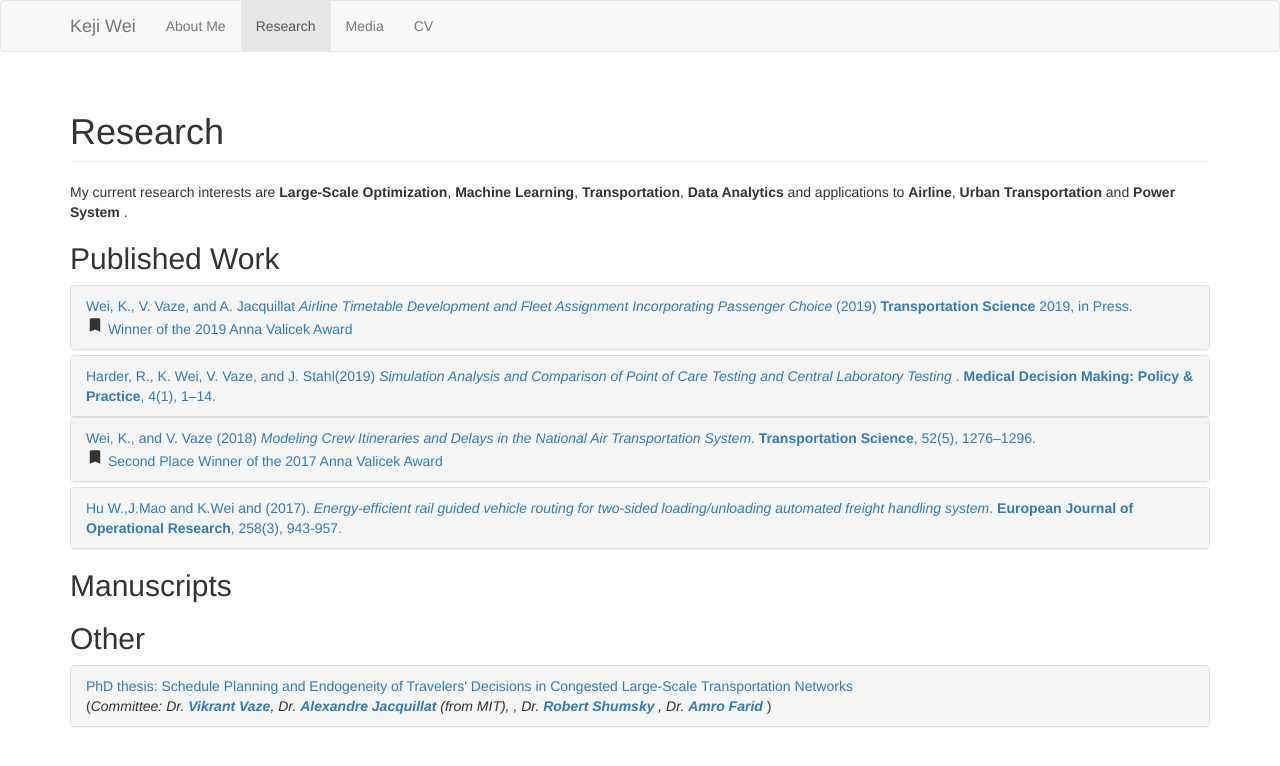
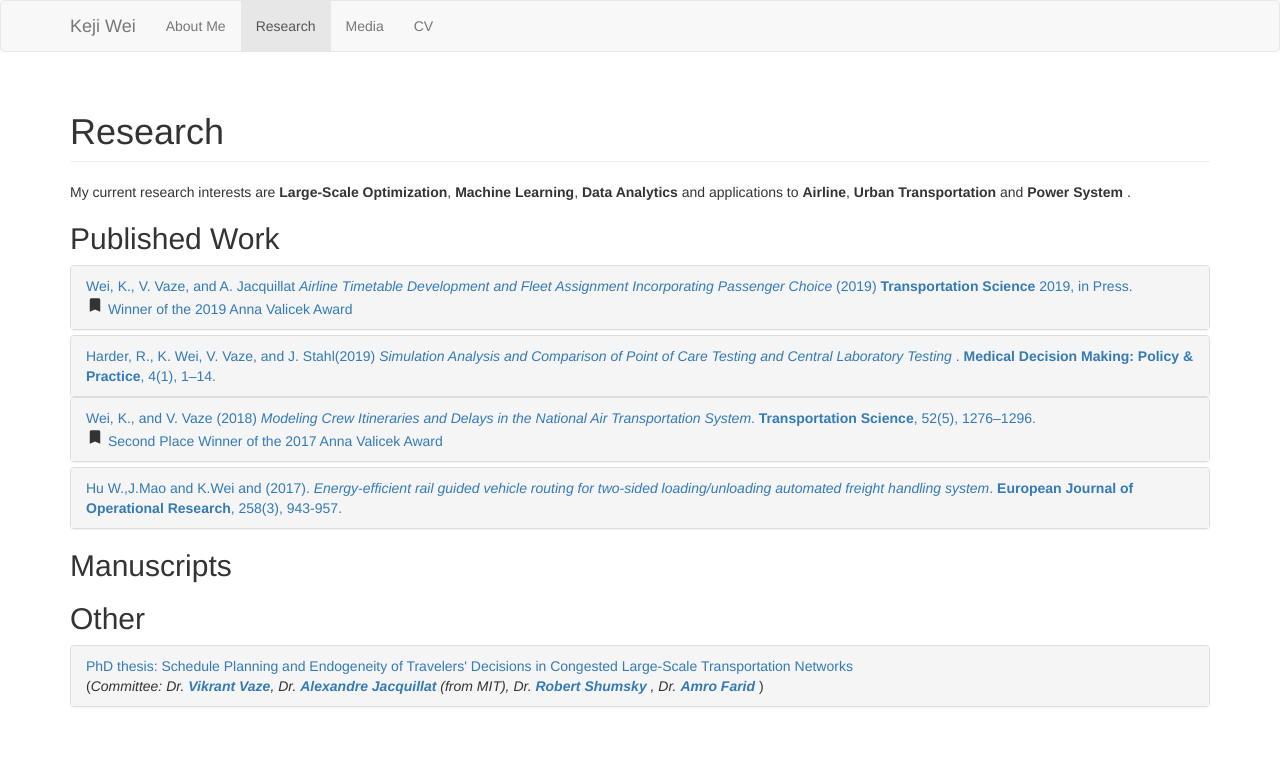
Before and after one commit to kejiwei/kejiwei.github.io, a Jekyll site: the page built from research.html, in a window 1280 px wide. Shown: the top 766 px of the page. Built offline with Jekyll 4.4.1, drawn with Linux system fonts in a browser that asks for light colours.

Commit message:
Update research.html

```diff
--- a/research.html
+++ b/research.html
@@ -8,7 +8,7 @@ tabname: Research
   <div class="col-md-12">
     <h1 class="page-header">Research</h1>
     <p>
-      My current research interests are <strong>Large-Scale Optimization</strong>, <strong>Machine Learning</strong>, <strong>Transportation</strong>,
+      My current research interests are <strong>Large-Scale Optimization</strong>, <strong>Machine Learning</strong>,
       <strong>Data Analytics</strong> and applications to <strong>Airline</strong>,<strong> Urban Transportation</strong> and <strong>Power System</strong> .
     </p>
     <h2>Published Work</h2>
@@ -177,7 +177,7 @@ tabname: Research
             <a data-toggle="collapse" data-parent="#other" href="#phdthesis">
               PhD thesis: Schedule Planning and Endogeneity of Travelers' Decisions in Congested Large-Scale Transportation Networks
             </a><br />
-            (<em>Committee: Dr. <strong><a href="https://engineering.dartmouth.edu/people/faculty/vikrant-vaze/">Vikrant Vaze</a></strong>, Dr. <strong><a href="https://mitsloan.mit.edu/faculty/directory/alexandre-jacquillat">Alexandre Jacquillat</a></strong> (from MIT), , Dr. <strong><a href="http://faculty.tuck.dartmouth.edu/robert-shumsky/"> Robert Shumsky </a></strong>, Dr. <strong><a href="https://engineering.dartmouth.edu/people/faculty/amro-farid">Amro Farid </a></strong></em>) <br />
+            (<em>Committee: Dr. <strong><a href="https://engineering.dartmouth.edu/people/faculty/vikrant-vaze/">Vikrant Vaze</a></strong>, Dr. <strong><a href="https://mitsloan.mit.edu/faculty/directory/alexandre-jacquillat">Alexandre Jacquillat</a></strong> (from MIT), Dr. <strong><a href="http://faculty.tuck.dartmouth.edu/robert-shumsky/"> Robert Shumsky </a></strong>, Dr. <strong><a href="https://engineering.dartmouth.edu/people/faculty/amro-farid">Amro Farid </a></strong></em>) <br />
         </div>
         <div id="phdthesis" class="panel-collapse collapse">
           <div class="panel-body">
```
